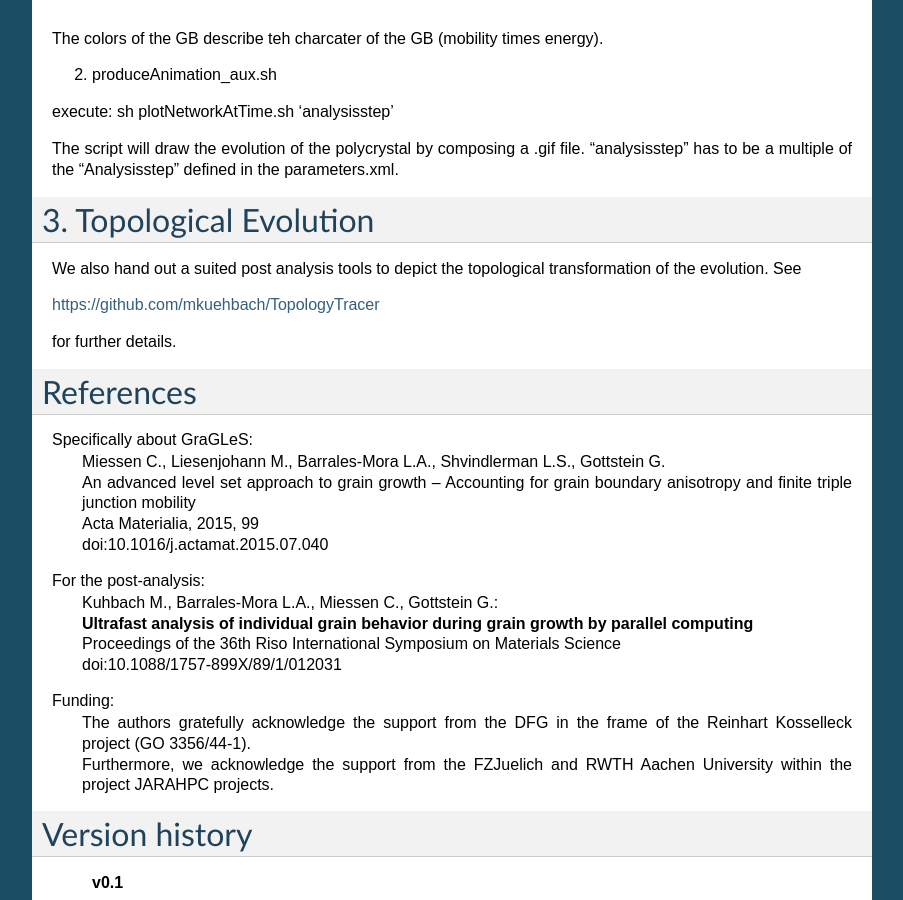
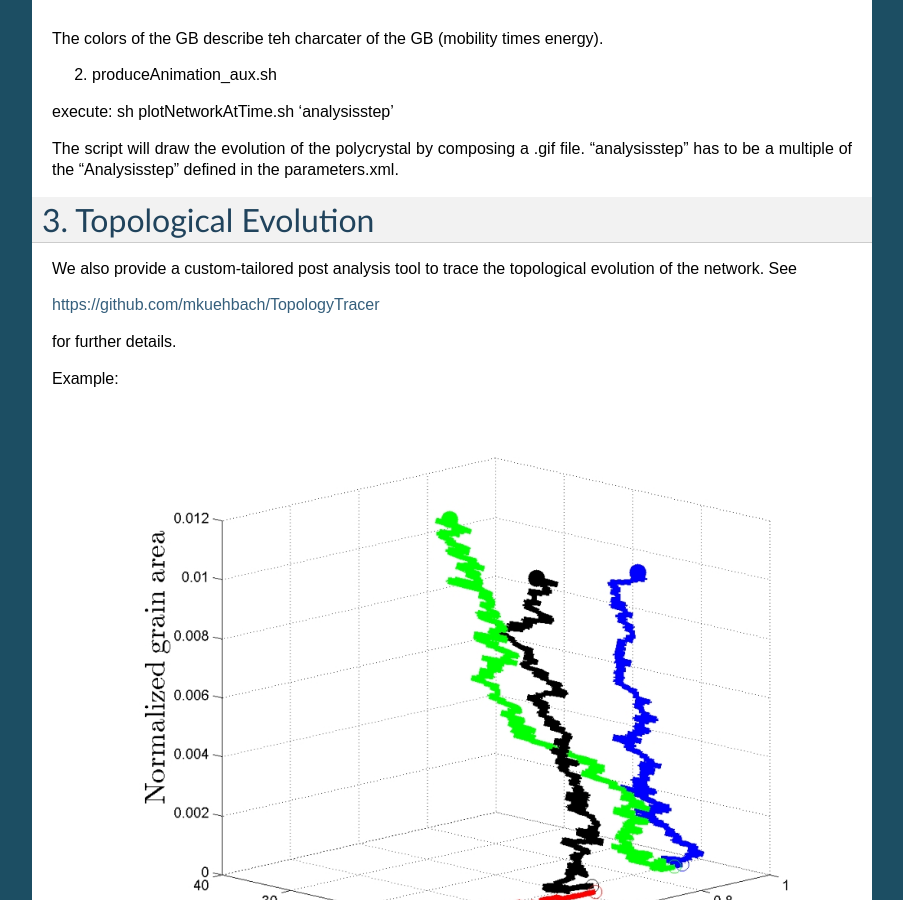
Before and after one commit to GraGLeS/GraGLeS2D, a Sphinx documentation site: the page built from docs/source/index.rst, in a window 1280 px wide and 900 px high, scrolled down 1365 px. Shown: the whole window, without its empty margins (198-1101 px from the left). Built offline with Sphinx 7.4.7, drawn with Linux system fonts in a browser that asks for light colours.

Commit message:
Update index.rst

```diff
--- a/docs/source/index.rst
+++ b/docs/source/index.rst
@@ -54,11 +54,23 @@ The script will draw the evolution of the polycrystal by composing a .gif file.
 3. Topological Evolution
 ^^^^^^^^^^^^^^^^^^^^^^
 
-We also hand out a suited post analysis tools to depict the topological transformation of the evolution. See
+We also provide a custom-tailored post analysis tool to trace the topological evolution of the network. See
 
 https://github.com/mkuehbach/TopologyTracer
 
 for further details.
+
+Example:
+
+.. figure:: ../images/SCubeBiFastestSlowest.jpg
+
+   :scale: 40%
+   :align: center
+
+
+
+
+
 
 References
 ^^^^^^^^^^
```
